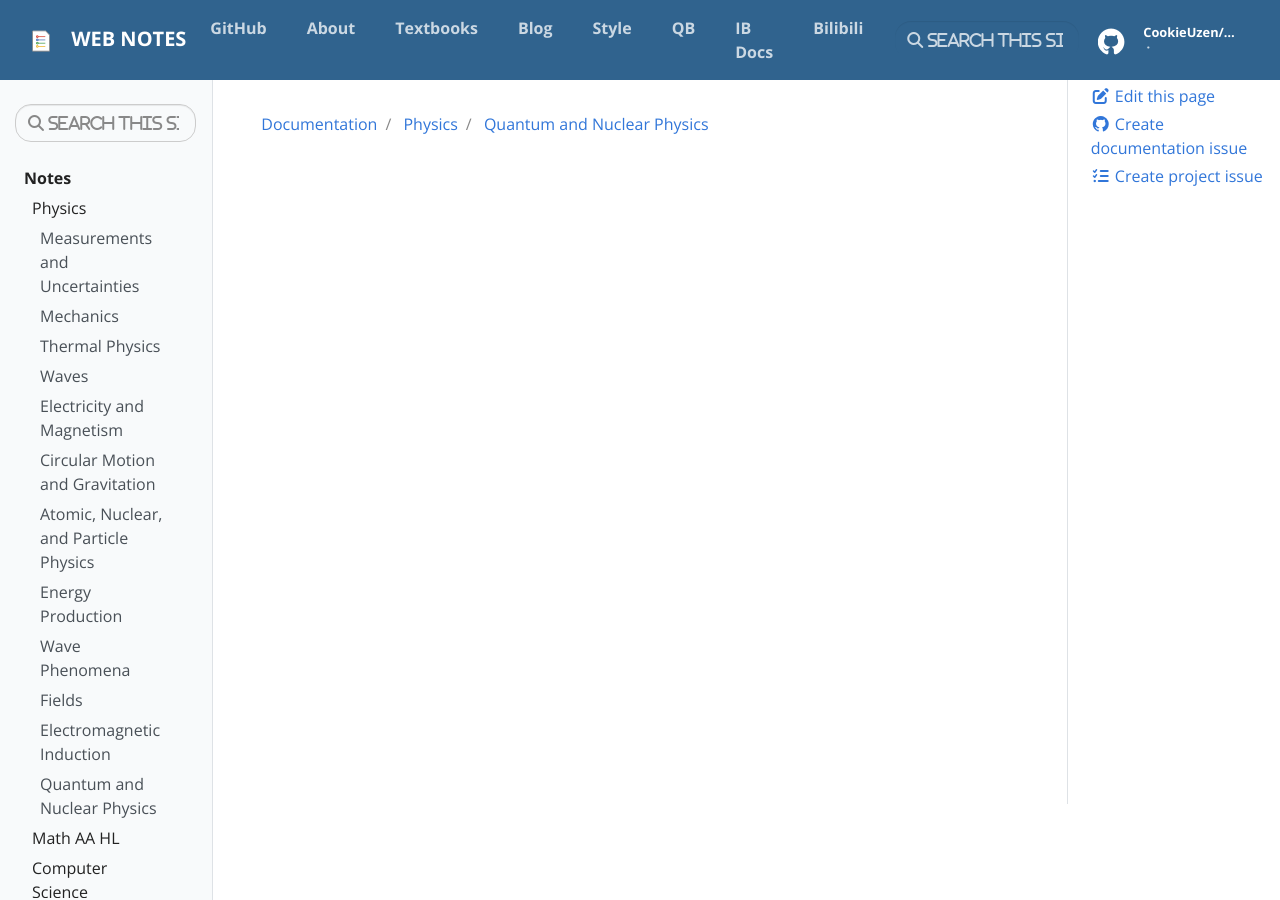
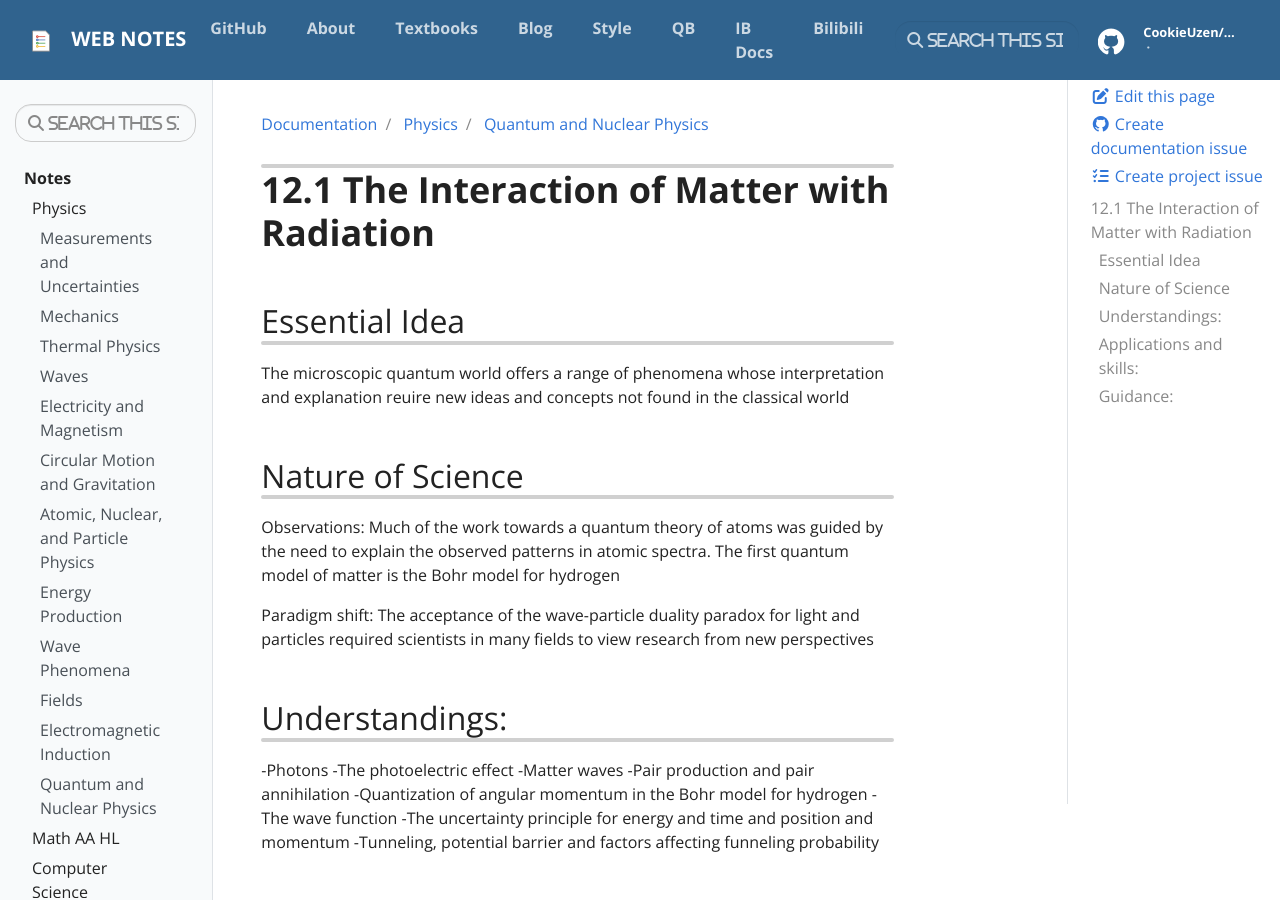
Before and after one commit to CookieUzen/web-notes, a Jekyll site: the page built from _docs/physics/unit 12.md, in a window 1280 px wide and 900 px high. Built offline with Jekyll 4.4.1, drawn with Linux system fonts in a browser that asks for light colours; nearby versions of some CDN libraries; library files that are not in the unit come from our copies; comment, search, counter and statistics services are not loaded; some of the changed text lies outside the part shown.

Commit message:
Update unit 12.md

```diff
--- a/_docs/physics/unit 12.md
+++ b/_docs/physics/unit 12.md
@@ -2,3 +2,35 @@
 title: Quantum and Nuclear Physics
 description: Unit 12 of Physics
 ---
+
+# 12.1 The Interaction of Matter with Radiation
+
+## Essential Idea
+
+The microscopic quantum world offers a range of phenomena whose interpretation and explanation reuire new ideas and concepts not found in the classical world
+
+## Nature of Science
+
+Observations: Much of the work towards a quantum theory of atoms was guided by the need to explain the observed patterns in atomic spectra. The first quantum model of matter is the Bohr model for hydrogen
+
+Paradigm shift: The acceptance of the wave-particle duality paradox for light and particles required scientists in many fields to view research from new perspectives
+
+## Understandings:
+-Photons
+-The photoelectric effect
+-Matter waves
+-Pair production and pair annihilation
+-Quantization of angular momentum in the Bohr model for hydrogen
+-The wave function
+-The uncertainty principle for energy and time and position and momentum
+-Tunneling, potential barrier and factors affecting funneling probability
+
+## Applications and skills:
+-Discussing the photoelectric effect and explaining which features of the experiment cannot be explained by the classical wave theory of light
+-Solving photoelectric problems both graphically and algebraically
+-Discussing experimental evidence for matter waves, including an experiment in which the wave nature of electron is evident
+-Starting order of magnitude estimates from the undertainty principle
+
+## Guidance:
+-The order of magnitude estimates from the uncertainty principle may include estimates of the energy of the ground state of an atom, the impossibility of an electron existing within a nucleus, and the lifetime of an electron in an excited energy state
+-Tunneling is to be treated qualitatively using the idea of continuity of wave functions
```
